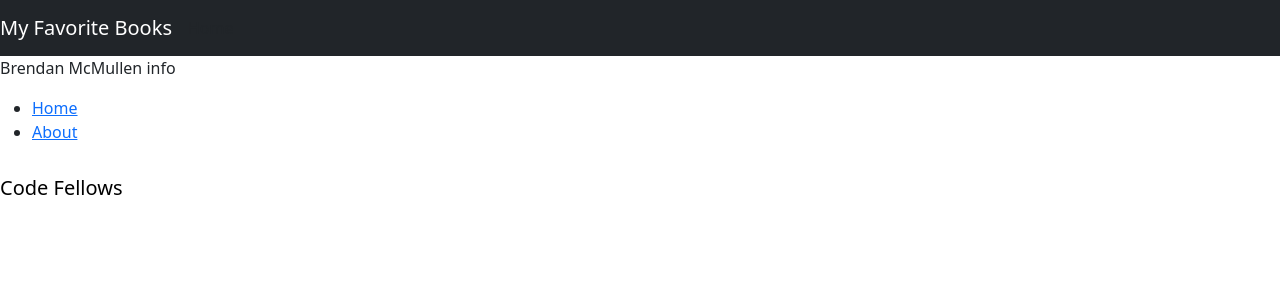
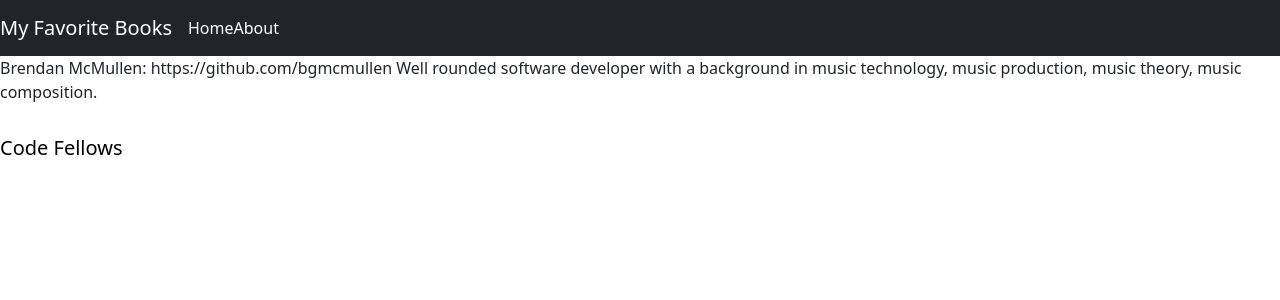
Before and after one commit to bgmcmullen/can-of-books-frontend, a React (Vite) app: page /About in a window 1280 px wide. Shown: the top 300 px of the page. Built offline with nearby package versions, Linux system fonts and the light colour scheme.

Commit message:
about page added

```diff
--- a/src/About.jsx
+++ b/src/About.jsx
@@ -4,7 +4,11 @@ class Profile extends Component {
 
   render() {
     /* TODO: render information about the developers */
-    return <p>Brendan McMullen info</p>
+    return <p>Brendan McMullen:
+      https://github.com/bgmcmullen
+
+      Well rounded software developer with a background in music technology, music production, music theory, music composition.
+    </p>
   }
 }
 
--- a/src/App.jsx
+++ b/src/App.jsx
@@ -8,7 +8,6 @@ import {
   BrowserRouter as Router,
   Routes,
   Route,
-  Link
 } from "react-router-dom";
 
 class App extends React.Component {
@@ -29,16 +28,6 @@ class App extends React.Component {
             >
             </Route>
           </Routes>
-          <nav>
-        <ul>
-          <li>
-            <Link to="/">Home</Link>
-          </li>
-          <li>
-            <Link to="/about">About</Link>
-          </li>
-        </ul>
-      </nav>
           <Footer />
         </Router>
       </>
--- a/src/Header.jsx
+++ b/src/Header.jsx
@@ -7,7 +7,10 @@ class Header extends React.Component {
     return (
       <Navbar collapseOnSelect expand="lg" bg="dark" variant="dark">
         <Navbar.Brand>My Favorite Books</Navbar.Brand>
-        <NavItem><Link to="/" className="nav-link">Home</Link></NavItem>
+        <NavItem><Link to="/" className="nav-link" style={{color: 'white'}}>Home</Link>
+        </NavItem>
+        <NavItem><Link to="/About" className="nav-link" style={{color: 'white'}}>About</Link>
+        </NavItem>
         {/* PLACEHOLDER: render a navigation link to the about page */}
       </Navbar>
     )
```
Also changed, not shown: 1 other file (tests, documents, lock files or other folders).
